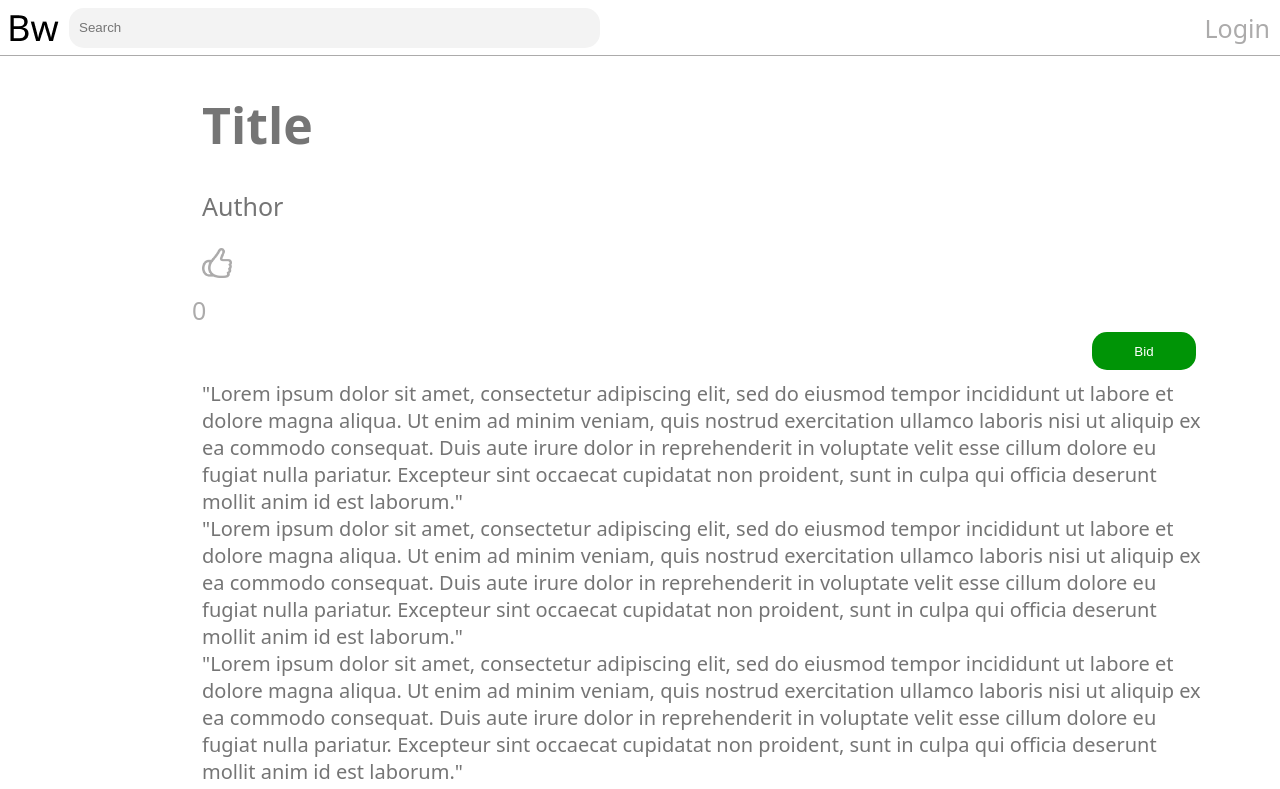
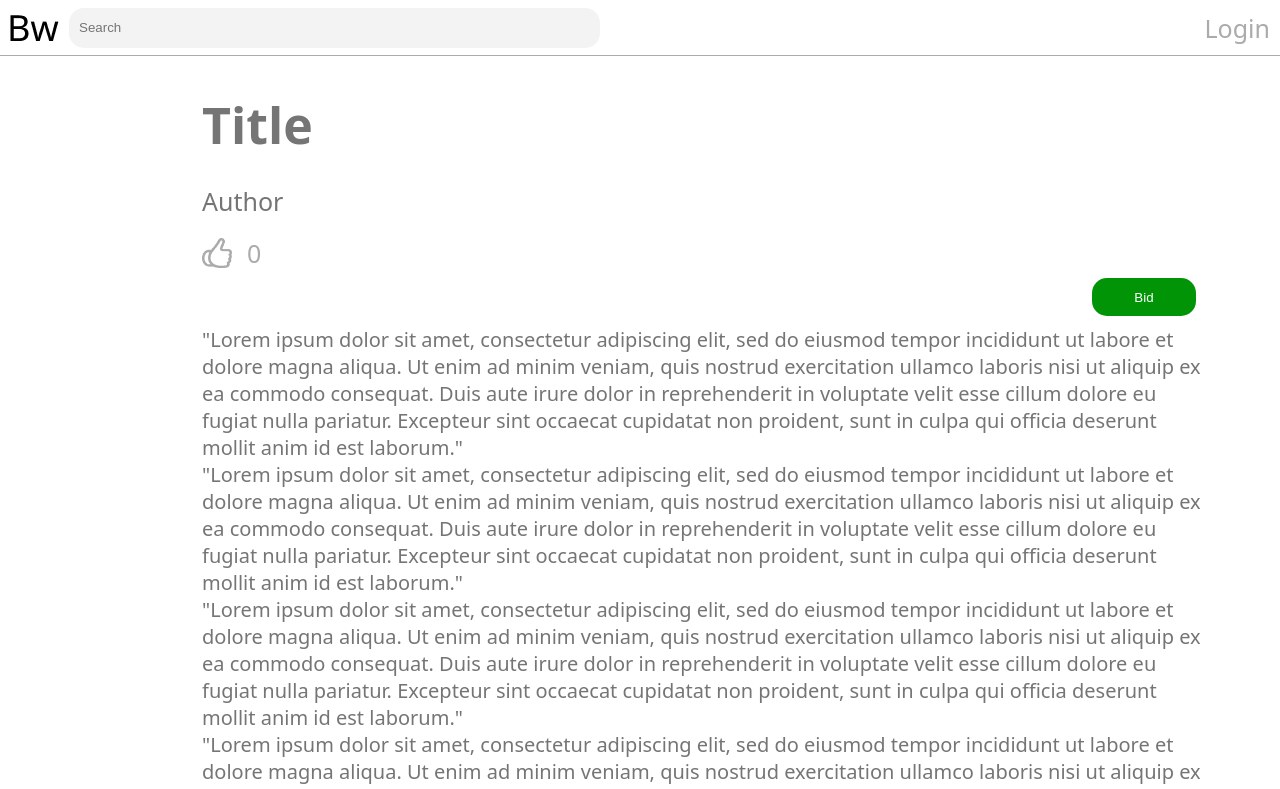
Before and after one commit to Nochiski/CSE426Project, a React (Create React App) app in the folder frontend/: page /post in a window 1280 px wide. Shown: the top 789 px of the page. Built offline with nearby package versions, Linux system fonts and the light colour scheme.

Commit message:
push before getting off

```diff
--- a/frontend/src/component/PostPage.jsx
+++ b/frontend/src/component/PostPage.jsx
@@ -35,8 +35,10 @@ function PostPage() {
                     className='post_page_author_input'
                     readOnly // set input as read-only
                 />
+                <div className='like_container'>
                     <img src={thumbsUpImage} alt='Thumbs Up' className='thumbs_up_image' />
                     <div className='like_count'>{likeCount}</div>
+                </div>
                 <button onClick={handlePost} className='post_page_post_button'>
                     Bid
                 </button>
@@ -53,6 +55,7 @@ function PostPage() {
         />
     </div>
 );
+
 }
 
 export default PostPage;
--- a/frontend/src/css/PostPage.css
+++ b/frontend/src/css/PostPage.css
@@ -10,10 +10,13 @@
     display: flex;
     flex-direction: column;
     align-items: flex-start;
-    justify-content: space-between; /* To spread elements vertically */
     min-width: 1200px;
     padding: 0;
-    gap: 5px; /* Adjust the gap between the fields */
+}
+.like_container {
+    display: flex;
+    align-items: center;
+    gap: 5px; /* Adjust the gap between the image and like count */
 }
 
 
@@ -56,11 +59,13 @@
 .like_count {
     color: #ACABAB;
     font-family: Noto Sans;
+
     font-size: 25px;
     font-style: normal;
     font-weight: 400;
     line-height: normal;
 }
+
 
 .post_page_content_textarea {
     font-family: 'Noto Sans';
```
Lines whose indentation alone changed are shown as unchanged.
